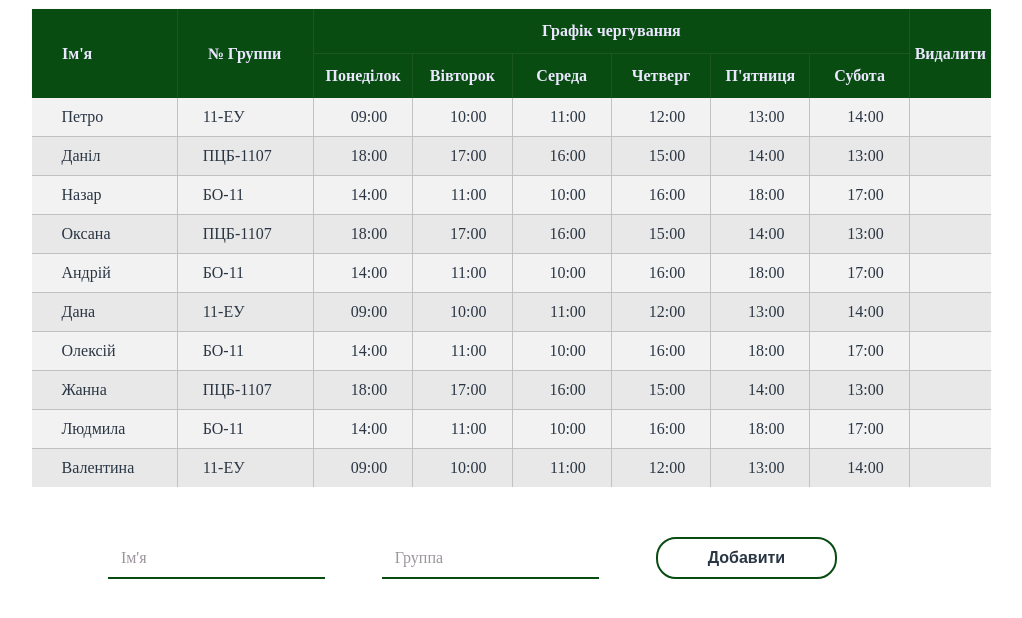
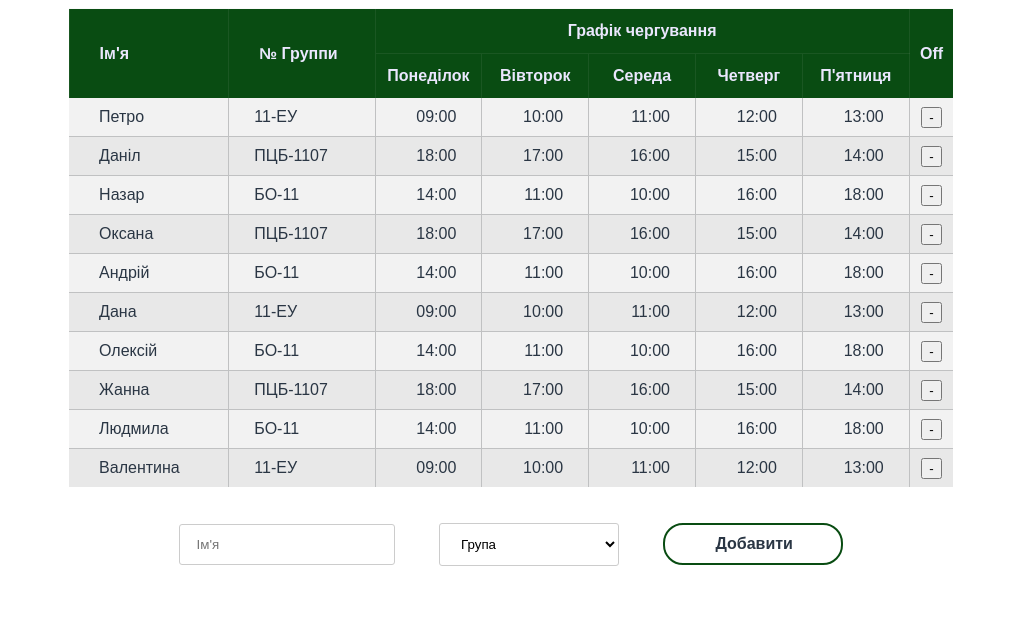
Before and after one commit to shytuleva24/php, a PHP site: page /test.php in a window 1280 px wide. Shown: the top 618 px of the page, without its empty margins (129-1151 px from the left). Run offline with PHP 8.4, Linux system fonts and the light colour scheme.

Commit message:
Добавление/удаление студентов

```diff
--- a/style/style.css
+++ b/style/style.css
@@ -1,5 +1,9 @@
+body {
+    font-family: Arial, "Helvetica Neue", Helvetica, sans-serif;
+}
+
 .table {
-    width: 960px;
+    width: 70%;
     margin: 0 auto;
 }
 
@@ -21,6 +25,11 @@
 .table-statistics th:nth-child(n + 2) th {
     border-left: none;
     border-top: none;
+}
+
+.table td:last-child {
+    padding: 0;
+    width: 5%;
 }
 
 tbody td:nth-child(n + 3) {
@@ -70,14 +79,7 @@ tbody tr:nth-child(even) td {
     background-color: #e8e8e8;
 }
 
-.plus {
-    margin: 50px auto;
-    display: flex;
-    justify-content: space-evenly;
-    align-items: flex-start;
-}
-
-.btn {
+.form input.btn {
     padding: 10px 50px;
     font-size: 16px;
     border: 2px solid #094c12;
@@ -88,51 +90,48 @@ tbody tr:nth-child(even) td {
     color: #2a3644;
 }
 
-.btn:hover {
+.form input.btn:hover {
     background-color: #094c12;
     color: #ebe7fe;
 }
 
-.form-row {
-    position: relative;
-    margin-bottom: 40px;
+.select option:first-child {
+    display: none;
 }
 
-.form-row input {
-    display: block;
-    width: 100%;
-    padding: 0 10px;
-    line-height: 40px;
-    background: none;
-    border-width: 0;
-    border-bottom: 2px solid #094c12;
+.form {
+    text-align: center;
 }
 
-.form-row label {
-    position: absolute;
-    left: 13px;
-    color: #9d959d;
-    font-size: 16px;
-    transform: translateY(-30px);
-    transition: all 0.2s ease;
+.form input, .form select {
+    width: 180px;
+    margin-bottom: 10px;
+    padding: 12px 17px;
+    background-color: #ffffff;
+    border: 1px solid #cccccc;
+    border-radius: 3px;
+    margin: 20px;
 }
 
-.form-row input:focus {
-    outline: 0;
-    border-color: #094c12;
+input:focus-visible,
+textarea:focus-visible {
+    filter: drop-shadow(0 0 2.5px rgba(62,106,255,0.55));
+    background-color: #ffffff;
+    border: 1px solid #094c12;
 }
 
-.form-row input:focus+label, .form-row input:valid+label {
-    transform: translateY(-60px);
-    margin-left: -14px;
-    font-size: 14px;
-    font-weight: 400;
-    outline: 0;
-    border-color: #094c12;
-    color: #2a3644;
+a:active, a:focus {
+    outline: none;
 }
 
+input, textarea {
+    outline:none;
+}
 
+input:active, textarea:active {
+    outline:none;
+}
 
-/* foreach ($students as $value) {
-    echo "$value[0]"; */
+:focus {
+    outline:none;
+}
--- a/test.php
+++ b/test.php
@@ -9,7 +9,31 @@
 </head>
 <body>
     <form action="test.php" method="POST">
+        <div class="table table-statistics">
+            <table>
+                <thead>
+                    <tr>
+                        <th rowspan="2">Ім'я</th>
+                        <th rowspan="2">№ Группи</th>
+                        <th colspan="5">Графік чергування</th>
+                        <th rowspan="2">Off</th>
+
+                    </tr>
+                    <tr>
+                        <th>Понеділок</th>
+                        <th>Вівторок</th>
+                        <th>Середа</th>
+                        <th>Четверг</th>
+                        <th>П'ятниця</th>
+                    </tr>
+                </thead>
+                <tbody>
                 <?php
+                    session_start();
+                    session_unset();
+                    if (isset($_SESSION["students"])){
+                        $students = json_decode($_SESSION["students"]);
+                    } else {
                         $students = [
                             ["Петро", "11-ЕУ"],
                             ["Даніл", "ПЦБ-1107"],
@@ -22,12 +46,19 @@
                             ["Людмила",	"БО-11"],
                             ["Валентина", "11-ЕУ"],
                         ];
-
-            if ($_POST) {
-                array_push($students, [$_POST['name'], $_POST['group']]);
+                    }
+                    if (isset($_POST["add"])) {
+                        $newStudent = [];
+                        array_push($newStudent, $_POST['name'], $_POST['group']);
+                        array_push($students, $newStudent);
+                        header('Location: test.php');
+                    }
+                    if (isset($_POST["delete"])) {
+                        array_splice($students, $_POST["delete"], 1);
+                        header('Location: test.php');
                     }
 
-            $countDays = 6;
+                    $countDays = 5;
                     $schedule1Start = 9;
                     $schedule2Start = 18;
                     $schedule1 = [];
@@ -63,63 +94,45 @@
                         }
                     }
 
+                    for ($i = 0; $i < count($students); $i++) {
+                        echo "<tr>";
+                        echo "<td>". $students[$i][0] ."</td>";
+                        echo "<td>". $students[$i][1] ."</td>";
+
+                        for  ($j = 0; $j < count($schedule1); $j++) {
+                            if ($students[$i][1] == "11-ЕУ") {
+                                echo "<td>". $schedule1[$j] ."</td>";
+                            } else if ($students[$i][1] == "ПЦБ-1107") {
+                                echo "<td>". $schedule2[$j] ."</td>";
+                            } else if ($students[$i][1] == "БО-11") {
+                                echo "<td>". $schedule3[$j] ."</td>";
+                            }
+                        }
+                        echo "<td><button type='submit' name='delete' value='$i'>-</button></td>";
+                        echo "</tr>";
+                    }
+                    $_SESSION["students"] = json_encode($students);
                 ?>
-        <div class="table table-statistics">
-            <table>
-                <thead>
-                    <tr>
-                        <th rowspan="2">Ім'я</th>
-                        <th rowspan="2">№ Группи</th>
-                        <th colspan="6">Графік чергування</th>
-                        <th rowspan="2">Видалити</th>
 
-                    </tr>
-                    <tr>
-                        <th>Понеділок</th>
-                        <th>Вівторок</th>
-                        <th>Середа</th>
-                        <th>Четверг</th>
-                        <th>П'ятниця</th>
-                        <th>Субота</th>
-
-                    </tr>
-                </thead>
-                <tbody>
-                    <?php foreach($students as $val) : ?>
-                    <tr>
-                        <td><?php echo "$val[0]"; ?></td>
-                        <td><?php echo "$val[1]"; ?></td>
-                        <?php
-                            if ($val[1] == "11-ЕУ") {
-                                foreach($schedule1 as $val1) :
-                                echo "<td>$val1</td>";
-                                endforeach;
-                            } else if ($val[1] == "ПЦБ-1107") {
-                                foreach($schedule2 as $val2) :
-                                echo "<td>$val2</td>";
-                                endforeach;
-                            } else {
-                                foreach($schedule3 as $val3) :
-                                echo "<td>$val3</td>";
-                                endforeach;
-                            }
-                        ?>
-                        <td></td>
-                    </tr>
-                    <?php endforeach; ?>
                 </tbody>
             </table>
-            <div class="plus">
-                <label class="form-row">
-                    <input type="text" name="name" id="name" required><label for="name">Ім'я</label>
+            <p class="form">
+                <label>
+                    <input type="text" name="name" id="name" placeholder="Ім'я">
                 </label>
-                <label class="form-row">
-                    <input type="text" name="group" id="group" required><label for="group">Группа</label>
+                <label class="select">
+                    <select name="group">
+                        <option value="БО-11" selected disabled>Група</option>
+                        <option value="11-ЕУ">11-ЕУ</option>
+                        <option value="ПЦБ-1107">ПЦБ-1107</option>
+                        <option value="БО-11">БО-11</option>
+                    </select>
                 </label>
-                <input class="btn" type="submit" value="Добавити"><br>
-            </div>
+                <label>
+                    <input class="btn" name="add" type="submit" value="Добавити">
+                </label>
+            </p>
         </div>
     </form>
-
 </body>
 </html>
```
Also changed, not shown: index.php (+67 -55 lines). Lines whose indentation alone changed are shown as unchanged.
